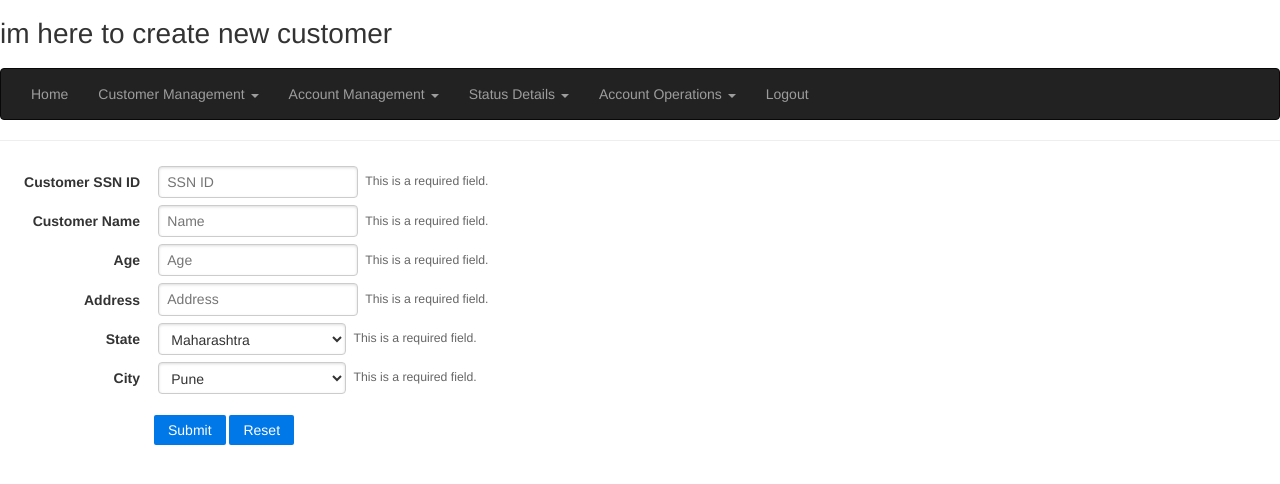
After one commit to ameycodes/Bank-Case-Study, a Flask app: page /execpage/create-customer in a window 1280 px wide. The commit adds this page. Shown: the top 484 px of the page. Run offline with Flask 2, Linux system fonts and the light colour scheme; some libraries are stand-ins or nearby versions.

Commit message:
Added create customer page

```diff
--- a/app.py
+++ b/app.py
@@ -74,6 +74,11 @@ def home2():
         # return 'Logged in as %s' % escape(session['username'])
     return 'You are not logged in'
 
+@app.route('/execpage/create-customer', methods=['GET','POST'])
+def custcreate():
+    return render_template('createcustomer.html')
+
+
 @app.route('/logout')
 def logout():
     session.pop('username', None)
--- /dev/null
+++ b/templates/createcustomer.html
@@ -0,0 +1,112 @@
+<!DOCTYPE html>
+<html lang="en">
+<head>
+    <meta charset="UTF-8">
+    <title>Create customer</title>
+    <meta name="viewport" content="width=device-width, initial-scale=1">
+    <link rel="stylesheet" href="https://maxcdn.bootstrapcdn.com/bootstrap/3.4.1/css/bootstrap.min.css">
+    <link rel="stylesheet" href="https://unpkg.com/purecss@2.0.3/build/pure-min.css" integrity="sha384-cg6SkqEOCV1NbJoCu11+bm0NvBRc8IYLRGXkmNrqUBfTjmMYwNKPWBTIKyw9mHNJ" crossorigin="anonymous">
+    <script src="https://ajax.googleapis.com/ajax/libs/jquery/3.5.1/jquery.min.js"></script>
+    <script src="https://maxcdn.bootstrapcdn.com/bootstrap/3.4.1/js/bootstrap.min.js"></script>
+
+    <style>
+    .pure-input-1-2{
+    width: 188px !important;
+    height: 32px !important;
+    }
+    </style>
+
+</head>
+<body>
+<h1>im here to create new customer</h1>
+<nav class="navbar navbar-inverse">
+    <div class="container-fluid">
+
+      <ul class="nav navbar-nav">
+
+        <li><a href="/execpage">Home</a></li>
+        <li class="dropbtn"><a class="dropdown-toggle" data-toggle="dropdown" href="#">Customer Management <span class="caret"></span></a>
+          <ul class="dropdown-menu">
+            <li><a href="/execpage/create-customer">Create Customer</a></li>
+            <li><a href="/execpage/delete-customer">Delete Customer</a></li>
+            <li><a href="/execpage/update-customer">Update Customer Details</a></li>
+          </ul>
+        </li>
+        <li class="dropdown"><a class="dropdown-toggle" data-toggle="dropdown" href="#">Account Management <span class="caret"></span></a>
+          <ul class="dropdown-menu">
+            <li><a href="#">Search Customer</a></li>
+          </ul>
+        </li>
+        <li class="dropdown"><a class="dropdown-toggle" data-toggle="dropdown" href="#">Status Details <span class="caret"></span></a>
+          <ul class="dropdown-menu">
+            <li><a href="#">View Customer Status</a></li>
+            <li><a href="#">View Account Status</a></li>
+          </ul>
+        </li>
+        <li class="dropdown"><a class="dropdown-toggle" data-toggle="dropdown" href="#">Account Operations <span class="caret"></span></a>
+          <ul class="dropdown-menu">
+            <li><a href="#">Create Account</a></li>
+            <li><a href="#">Delete Account</a></li>
+          </ul>
+        </li>
+        <li><a href="/logout">Logout</a></li>
+      </ul>
+    </div>
+  </nav>
+<hr>
+
+<form class="pure-form pure-form-aligned">
+    <fieldset>
+        <div class="pure-control-group">
+            <label for="aligned-name">Customer SSN ID</label>
+            <input type="text" id="aligned-name" name="ssnid" placeholder="SSN ID" required="" />
+            <span class="pure-form-message-inline">This is a required field.</span>
+        </div>
+        <div class="pure-control-group">
+            <label for="aligned-name">Customer Name</label>
+            <input type="text" id="aligned-name" name="custname" placeholder="Name" required=""/>
+            <span class="pure-form-message-inline">This is a required field.</span>
+        </div>
+        <div class="pure-control-group">
+            <label for="aligned-name">Age</label>
+            <input type="text" id="aligned-name" name="age" placeholder="Age" required=""/>
+            <span class="pure-form-message-inline">This is a required field.</span>
+        </div>
+        <div class="pure-control-group">
+            <label for="aligned-name">Address</label>
+            <input type="text" id="aligned-name" name="address" placeholder="Address" required=""/>
+            <span class="pure-form-message-inline">This is a required field.</span>
+        </div>
+
+{#        <div class="pure-u-1 pure-u-md-1-3">#}
+        <div class="pure-control-group">
+                <label for="multi-state">State</label>
+                <select name="state" id="multi-state" class="pure-input-1-2" >
+                    <option>Maharashtra</option>
+                    <option>Goa</option>
+                    <option>Karnataka</option>
+                </select>
+            <span class="pure-form-message-inline">This is a required field.</span>
+        </div>
+
+{#        <div class="pure-u-1 pure-u-md-1-3">#}
+        <div class="pure-control-group">
+                <label for="multi-city">City</label>
+                <select name="city" id="multi-city" class="pure-input-1-2">
+                    <option>Pune</option>
+                    <option>Panaji</option>
+                    <option>Bangalore</option>
+                </select>
+            <span class="pure-form-message-inline">This is a required field.</span>
+        </div>
+
+        <div class="pure-controls">
+            <button type="submit" class="pure-button pure-button-primary">Submit</button>
+            <button type="reset" class="pure-button pure-button-primary">Reset</button>
+        </div>
+    </fieldset>
+</form>
+
+
+</body>
+</html>
```
Also changed, not shown: templates/home_executive.html (+4 -4 lines).
